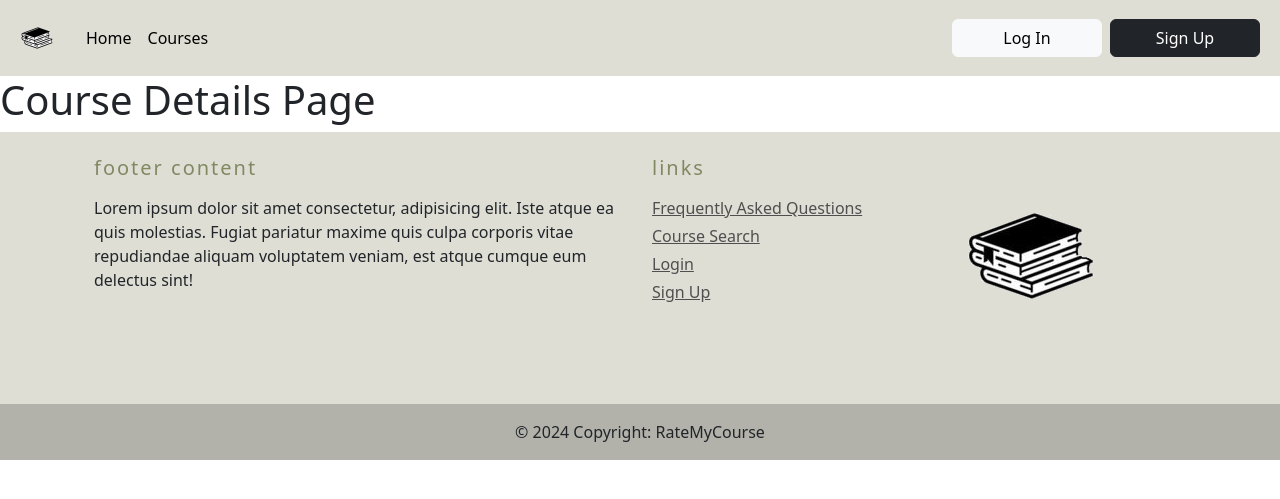
After one commit to lnalewaja/RateMyCourse, a Flask app: template templates/course_details.html in a window 1280 px wide. The commit adds this page. Shown: the top 499 px of the page. Run offline with Flask 3, Linux system fonts and the light colour scheme; the template is opened without the code that fills it, so the values that code supplies are empty.

Commit message:
Changes to overall structure + started details page

```diff
--- a/app.py
+++ b/app.py
@@ -49,18 +49,19 @@ def add_course():
     # add code here to add course to the database
     return redirect('/courses')
 
-@app.get('/courses/<int:course_id>')
-def couse_page():
-    # Loads the Course Details Page - Shows specific details and reviews of the selected course.
-    return render_template('course_details.html')
+@app.get('/courses/<string:course_id>')
+def course_page(course_id):
+    for course in courses:
+        if course['course_id'] == course_id:
+            return render_template('course_details.html', course=course)
 
-@app.get('/courses/<int:course_id>/edit')
+@app.get('/courses/<string:course_id>/edit')
 def edit_course():
     # Loads the Edit Page.
     # Make sure previous details are autofilled into the form.
     return render_template('course_edit_page.html')
 
-@app.post('/courses/<int:course_id>/edit')
+@app.post('/courses/<string:course_id>/edit')
 def submit_edit_course():
     # Makes post request to change the courses data on the database.
     # Add code to pull the data from the html edit page and make changes to the course
--- /dev/null
+++ b/templates/course_details.html
@@ -0,0 +1,6 @@
+{%extends "layout.html" %}
+{% block content %}
+<body>
+    <h1>Course Details Page</h1>
+</body>
+{% endblock %}
--- a/templates/layout.html
+++ b/templates/layout.html
@@ -25,8 +25,9 @@
             </a>
             <div class="collapse navbar-collapse" id="navbarSupportedContent">
                 <ul class="navbar-nav me-auto mb-2 mb-lg-0">
-                    <li class="nav-item">
-                        <a class="nav-link active" aria-current="page" href="#">Home</a>
+                    <li class="nav-item" style="display: flex;">
+                        <a class="nav-link active" aria-current="page" href="/">Home</a>
+                        <a class="nav-link active" aria-current="page" href="/courses">Courses</a>
                     </li>
                 </ul>
                 <div class="d-flex me-2">
```
